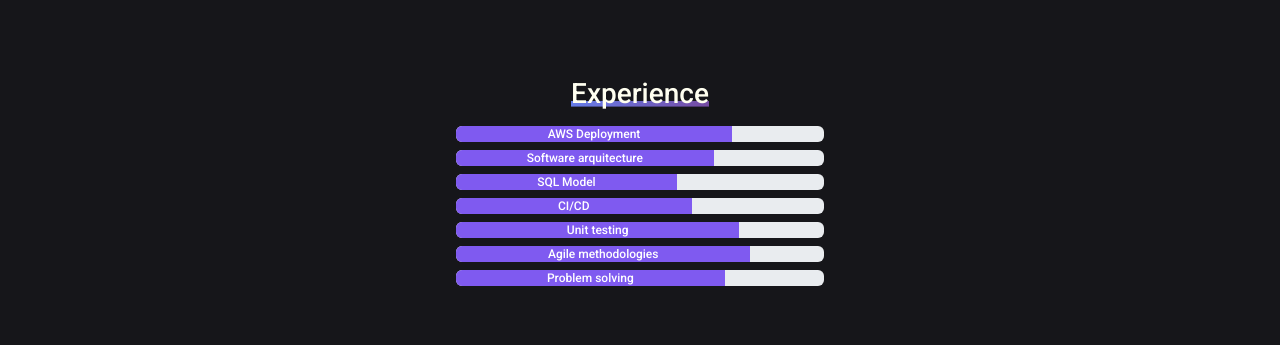
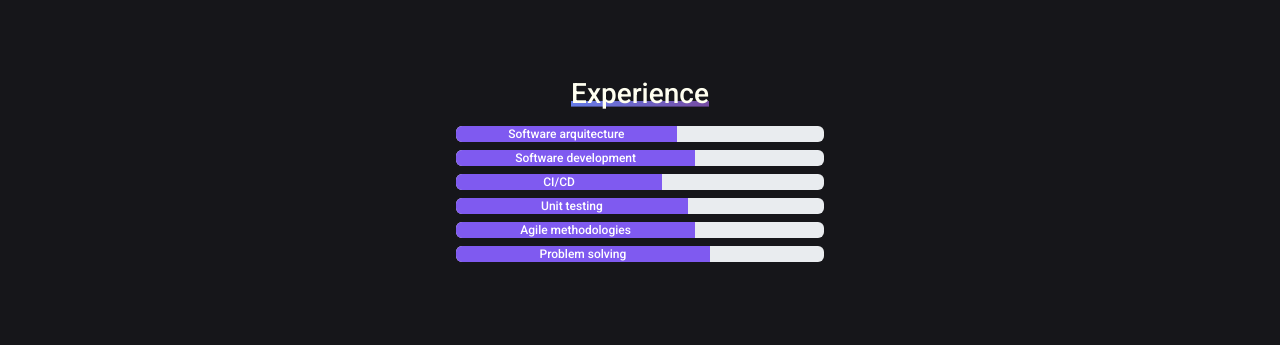
Before and after one commit to thatsBruno/portfolio.io, a website built with Vite: page index.html in a window 1280 px wide. Shown: the part 1029-1374 px from the top of the page. Built offline with nearby package versions, Linux system fonts and the light colour scheme; a web font is replaced by a local one.

Commit message:
updated progress bars

```diff
--- a/index.html
+++ b/index.html
@@ -53,21 +53,11 @@
         class="progress"
         role="progressbar"
         aria-label="Basic example"
-        aria-valuenow="25"
-        aria-valuemin="0"
-        aria-valuemax="100"
-      >
-        <div class="progress-bar w-75" style="width: 62%">AWS Deployment</div>
-      </div>
-      <div
-        class="progress"
-        role="progressbar"
-        aria-label="Basic example"
         aria-valuenow="50"
         aria-valuemin="0"
         aria-valuemax="100"
       >
-        <div class="progress-bar" style="width: 70%">Software arquitecture</div>
+        <div class="progress-bar" style="width: 60%">Software arquitecture</div>
       </div>
       <div
         class="progress"
@@ -77,7 +67,7 @@
         aria-valuemin="0"
         aria-valuemax="100"
       >
-        <div class="progress-bar" style="width: 60%">SQL Model</div>
+        <div class="progress-bar" style="width: 65%">Software development</div>
       </div>
       <div
         class="progress"
@@ -87,7 +77,7 @@
         aria-valuemin="0"
         aria-valuemax="100"
       >
-        <div class="progress-bar" style="width: 64%">CI/CD</div>
+        <div class="progress-bar" style="width: 56%">CI/CD</div>
       </div>
       <div
         class="progress"
@@ -97,7 +87,7 @@
         aria-valuemin="0"
         aria-valuemax="100"
       >
-        <div class="progress-bar" style="width: 77%">Unit testing</div>
+        <div class="progress-bar" style="width: 63%">Unit testing</div>
       </div>
       <div
         class="progress"
@@ -107,7 +97,7 @@
         aria-valuemin="0"
         aria-valuemax="100"
       >
-        <div class="progress-bar" style="width: 80%">Agile methodologies</div>
+        <div class="progress-bar" style="width: 65%">Agile methodologies</div>
       </div>
       <div
         class="progress"
@@ -117,7 +107,7 @@
         aria-valuemin="0"
         aria-valuemax="100"
       >
-        <div class="progress-bar" style="width: 73%">Problem solving</div>
+        <div class="progress-bar" style="width: 69%">Problem solving</div>
       </div>
     </div>
     <!-- Projects -->
```
